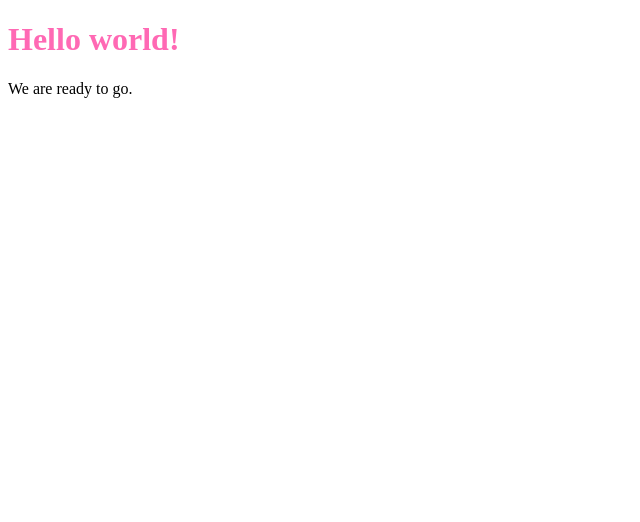
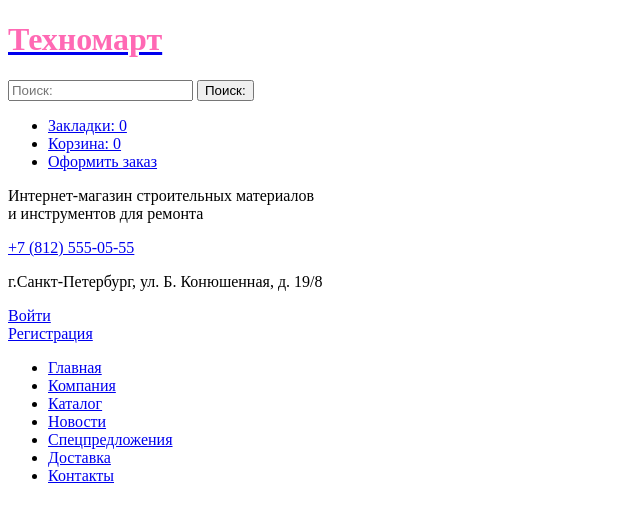
Before and after one commit to sintezpw/DSmirnov, a website: page index.html in a window 1280 px wide. Shown: the whole page, without its empty margins (0-640 px from the left). Drawn offline with Linux system fonts and the light colour scheme.

Commit message:
Сверстал шапку

```diff
--- a/index.html
+++ b/index.html
@@ -1,17 +1,88 @@
 <!DOCTYPE html>
-<html>
+<html lang="ru">
 	<head>
 		<meta charset="utf-8">
-		<title></title>
+		<title>Техномарт</title>
 		<meta name="description" content="">
 		<meta name="viewport" content="width=device-width">
 
 		<link rel="stylesheet" href="styles/main.css">
 	</head>
 	<body>
-		<h1>Hello world!</h1>
-		<p>We are ready to go.</p>
-
+		<header class="main-header">
+			<div class="main-header__item">
+				<div class="main-header__container">
+					<div class="main-header__top-menu">
+						<a href="index.html" class="logo"><h1>Техномарт</h1></a>
+						<div class="form-search">
+							<form role="search">
+								<input type="search" id="mysearch" name="search" aria-label="Поиск по сайту" placeholder="Поиск:">
+								<button class="search__btn btn">Поиск:</button>
+							</form>
+						</div>
+						<ul class="top-menu__list">
+							<li>
+								<a href="#" class="text bookmark">Закладки: 0</a>
+							</li>
+							<li>
+								<a href="#" class="text basket">Корзина: 0</a>
+							</li>
+							<li>
+								<a href="#" class="btn-menu">Оформить заказ</a>
+							</li>
+						</ul>
+					</div>
+					<div class="main-header__top">
+						<div class="top__info">
+							<p>Интернет-магазин строительных материалов<br> и инструментов для ремонта</p>
+						</div>
+						<div class="top__number">
+							<a href="tel:78125550555">+7 (812) 555-05-55</a>
+								<div class="top__number__item">
+									<p>г.Санкт-Петербург, ул. Б. Конюшенная, д. 19/8</p>
+								</div>
+						</div>
+						<div class="user-sign">
+							<div class="user-sign__sign-in">
+								<a href="#" class="sign">
+									Войти
+								</a>
+							</div>
+							<div class="user-regist">
+								<a href="#" class="regist">
+									Регистрация
+								</a>
+							</div>
+						</div>
+						<nav class="main-nav">
+							<ul class="main-nav__menu">
+								<li>
+									<a href="#">Главная</a>
+								</li>
+								<li>
+									<a href="#">Компания</a>
+								</li>
+								<li>
+									<a href="#">Каталог</a>
+								</li>
+								<li>
+									<a href="#">Новости</a>
+								</li>
+								<li>
+									<a href="#">Спецпредложения</a>
+								</li>
+								<li>
+									<a href="#">Доставка</a>
+								</li>
+								<li>
+									<a href="#">Контакты</a>
+								</li>
+							</ul>
+						</nav>
+					</div>
+				</div>
+			</div>
+		</header>
 		<script src="scripts/main.js"></script>
 	</body>
 </html>
```
